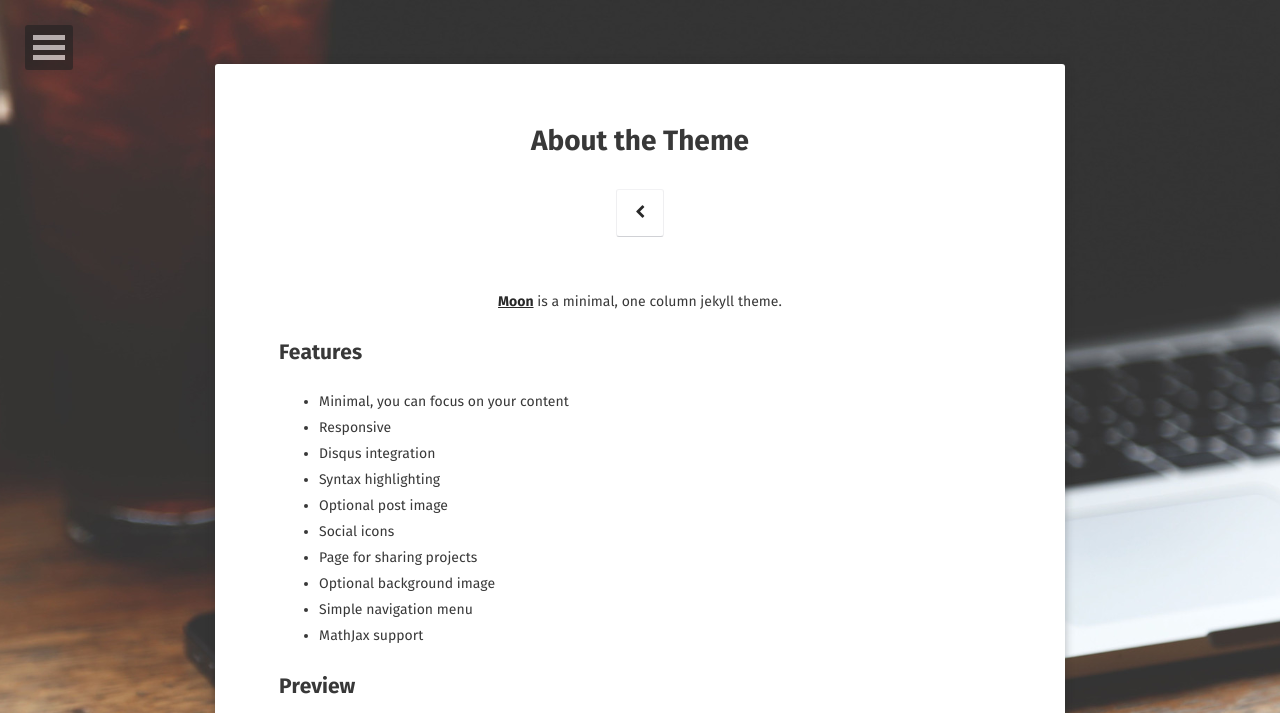
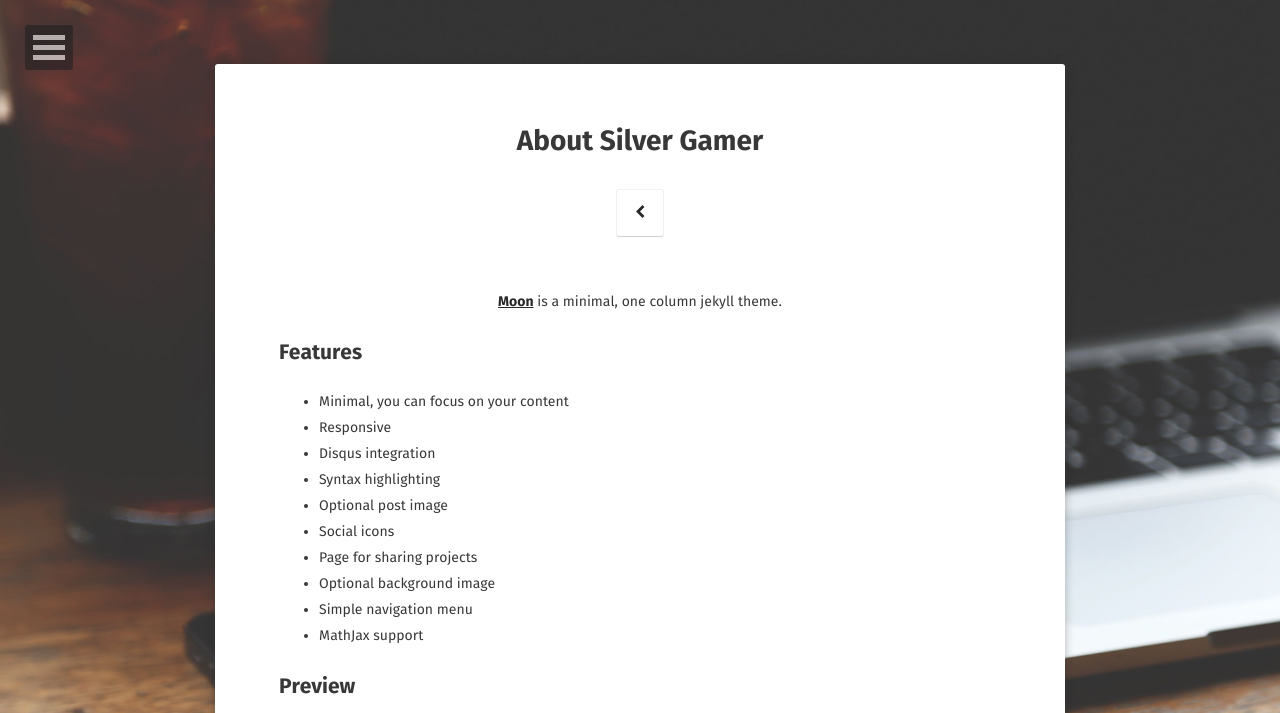
Before and after one commit to OneSilverBullet/silvergamer.github.io, a Jekyll site: the page built from about/index.md, in a window 1280 px wide, cut to the strip 0-713 px from the top of the page. Built offline with Jekyll 4.4.1, drawn with Linux system fonts in a browser that asks for light colours; some web fonts are replaced.

Commit message:
#3 title change

```diff
--- a/_config.yml
+++ b/_config.yml
@@ -1,7 +1,7 @@
 # Site
-title:              Moon
-bio:                'Minimal, one column jekyll theme.'
-description:        "Moon is a minimal, one column jekyll theme for your blog."
+title:              Silver Gamer
+bio:                'Game Engine Developer. Graphics and Game Coder.'
+description:        "That which does not kill us makes us stronger."
 reading_time:       true
 words_per_minute:   200
 logo:               'assets/img/logo.png'
--- a/about/index.md
+++ b/about/index.md
@@ -1,8 +1,8 @@
 ---
 layout: page
-title: About the Theme
-tags: [about, Jekyll, theme, moon]
-date: 2016-03-21
+title: About Silver Gamer
+tags: [about, SilverGamer, theme, moon]
+date: 2021-09-24
 comments: false
 ---
 
```
